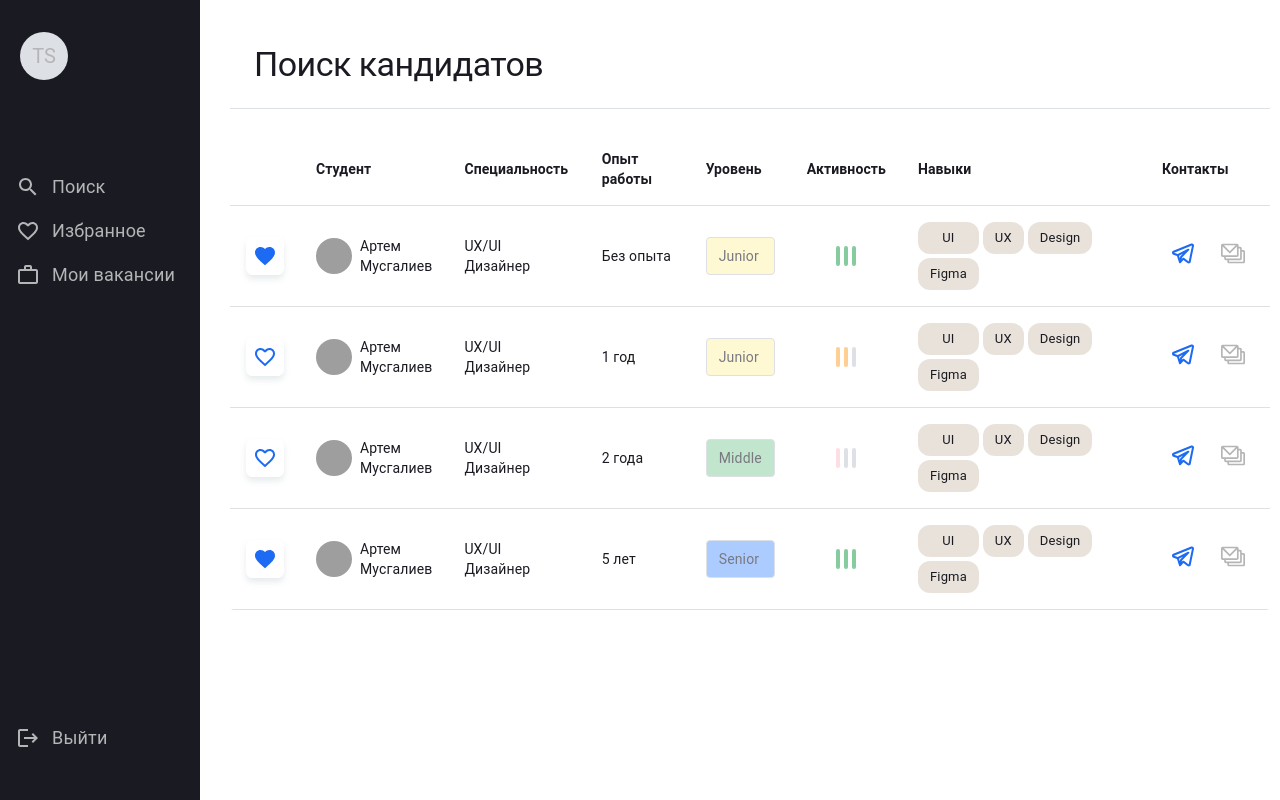
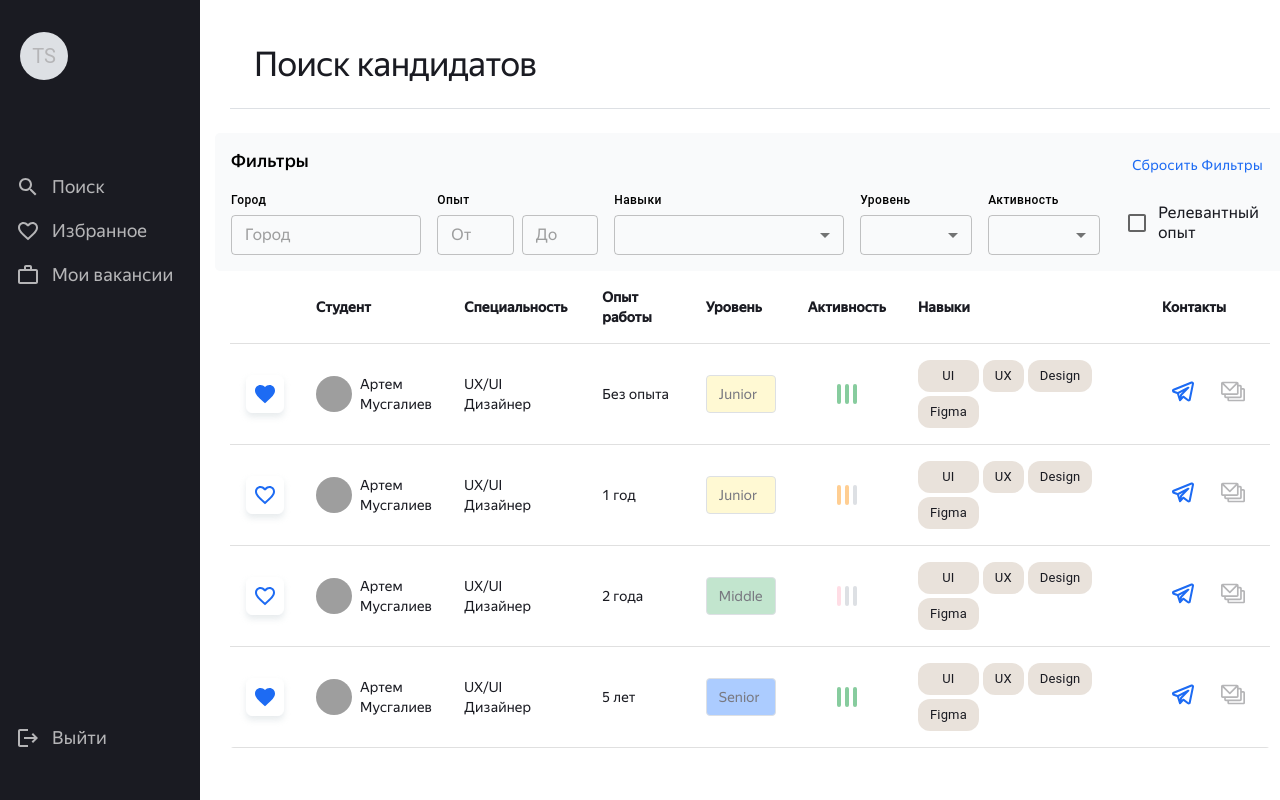
Before and after one commit to MarinaFominykh/alumni-resume-tracker, a React (Vite) app: page /search in a window 1280 px wide. Built offline with nearby package versions, Linux system fonts and the light colour scheme; grey boxes are pictures that could not be loaded.

Commit message:
подключить шрифты, добавить фильтр на страницу с соискателями

```diff
--- /dev/null
+++ b/font.css
@@ -0,0 +1,18 @@
+@font-face {
+    font-family: 'YS Text';
+    font-style: normal;
+    font-display: wrap;
+    font-weight: 400;
+    src: url(./src/vendor/fonts/YS_Text-Regular.ttf) format('truetype');
+
+
+}
+@font-face {
+    font-family: 'YS Text';
+    font-style: normal;
+    font-display: wrap;
+    font-weight: 500;
+    src: url(./src/vendor/fonts/YS_Text-Medium.ttf) format('truetype');
+
+
+}
--- /dev/null
+++ b/index.css
@@ -0,0 +1,6 @@
+@import url(./font.css);
+.body {
+  margin: 0;
+  font-family: 'YS Text';
+  font-style: normal;
+}
--- a/index.html
+++ b/index.html
@@ -4,9 +4,10 @@
     <meta charset="UTF-8" />
     <link rel="icon" type="image/svg+xml" href="/vite.svg" />
     <meta name="viewport" content="width=device-width, initial-scale=1.0" />
+    <link rel="stylesheet" href="./index.css" />
     <title>Трекер</title>
   </head>
-  <body style="margin: 0">
+  <body class="body">
     <div id="root"></div>
     <script type="module" src="/src/main.tsx"></script>
   </body>
--- a/src/components/FilterComponent/FilterComponent.tsx
+++ b/src/components/FilterComponent/FilterComponent.tsx
@@ -23,6 +23,8 @@ function FilterComponent() {
   return (
     <Box
       sx={{
+        // Растягивать на весь экран?
+        maxWidth: '1164px',
         width: '100%',
         display: 'flex',
         flexDirection: 'column',
@@ -35,7 +37,7 @@ function FilterComponent() {
       }}
     >
       <Box sx={{ display: 'flex', justifyContent: 'space-between' }}>
-        <Typography variant="subtitle1" fontWeight={500}>
+        <Typography variant="subtitle1" sx={{fontFamily: 'YS Text', fontWeight: 500, fontSize: '18px', lineHeight: '24px' }}>
           Фильтры
         </Typography>
         <Button variant="text" sx={{ fontWeight: 400, fontSize: '14px', lineHeight: '20px' }}>
--- a/src/pages/Search/Search.tsx
+++ b/src/pages/Search/Search.tsx
@@ -1,11 +1,13 @@
 import CustomizedTables from '../../components/Table/Table';
 import { Grid, Typography } from '@mui/material';
 import { searchStyles } from './styles';
+import FilterComponent from '../../components/FilterComponent/FilterComponent';
 import './Search.css';
 function Search() {
   return (
     <Grid item sx={{width: 1}} >
       <Typography variant="h1" sx={searchStyles.title}>Поиск кандидатов</Typography>
+      <FilterComponent />
       <CustomizedTables />
 
     </Grid>
--- a/src/pages/Search/styles.tsx
+++ b/src/pages/Search/styles.tsx
@@ -3,5 +3,6 @@ export const searchStyles = {
         padding: '24px',
         borderBottom: '1px solid  #DDE0E4',
         marginBottom: '24px'
-    }
+    },
+
 }
--- a/src/projectTheme.tsx
+++ b/src/projectTheme.tsx
@@ -6,76 +6,92 @@ export const projectTheme = createTheme({
       main: '#1D6BF3',
       // light: '',
       // dark: '',
-      contrastText: 'white'
+      contrastText: 'white',
     },
     secondary: {
       main: '#5A9BFF',
       // light: '',
       // dark: '',
-      contrastText: 'white'
-    }
+      contrastText: 'white',
+    },
   },
   components: {
     MuiButton: {
       styleOverrides: {
         root: {
-          borderRadius: '6px'
-        }
-      }
+          borderRadius: '6px',
+        },
+      },
     },
     MuiCard: {
       styleOverrides: {
         root: {
           borderRadius: '12px',
-          borderColor: '#1D6BF3'
-        }
-      }
-    }
+          borderColor: '#1D6BF3',
+        },
+      },
+    },
   },
   typography: {
     h1: {
+      fontFamily: 'YS Text, Arial, sans-serif',
       fontSize: '34px',
       fontWeight: 400,
       color: '#1A1B22',
-      lineHeight: '40px'
+      lineHeight: '40px',
     },
     h2: {
+      fontFamily: 'YS Text, Arial, sans-serif',
       fontSize: '24px',
       fontWeight: 500,
       color: '#1A1B22',
-      lineHeight: '32px'
+      lineHeight: '32px',
     },
     h3: {
+      fontFamily: 'YS Text, Arial, sans-serif',
       fontSize: '20px',
       fontWeight: 400,
       color: '#1A1B22',
-      lineHeight: '24px'
+      lineHeight: '24px',
     },
     // Не работает 500?
     h4: {
+      fontFamily: 'YS Text, Arial, sans-serif',
       fontSize: '14px',
       fontWeight: 700,
       color: '#1A1B22',
-      lineHeight: '20px'
+      lineHeight: '20px',
     },
     body1: {
+      fontFamily: 'YS Text, Arial, sans-serif',
       fontSize: '16px',
       fontWeight: 400,
       color: '#1A1B22',
-      lineHeight: '20px'
+      lineHeight: '20px',
     },
     body2: {
+
+      fontFamily: 'YS Text, Arial, sans-serif',
       fontSize: '14px',
       fontWeight: 400,
       color: '#797981',
-      lineHeight: '20px'
+      lineHeight: '20px',
     },
     button: {
+      fontFamily: 'YS Text, Arial, sans-serif',
       textTransform: 'capitalize',
       fontSize: '16px',
       fontWeight: 500,
       color: '#FF',
-      lineHeight: '20px'
-    }
-  }
+      lineHeight: '20px',
+    },
+    // Не было нигде?
+    subtitle1: {
+      fontFamily: 'YS Text, Arial, sans-serif',
+      fonеSize: '18px',
+      fontStyle: 'normal',
+      fontWeight: 500,
+      lineHeight: '24px',
+    },
+  },
 });
```
Also changed, not shown: src/vendor/fonts/YS_Text-Medium.ttf (added), src/vendor/fonts/YS_Text-Regular.ttf (added).
